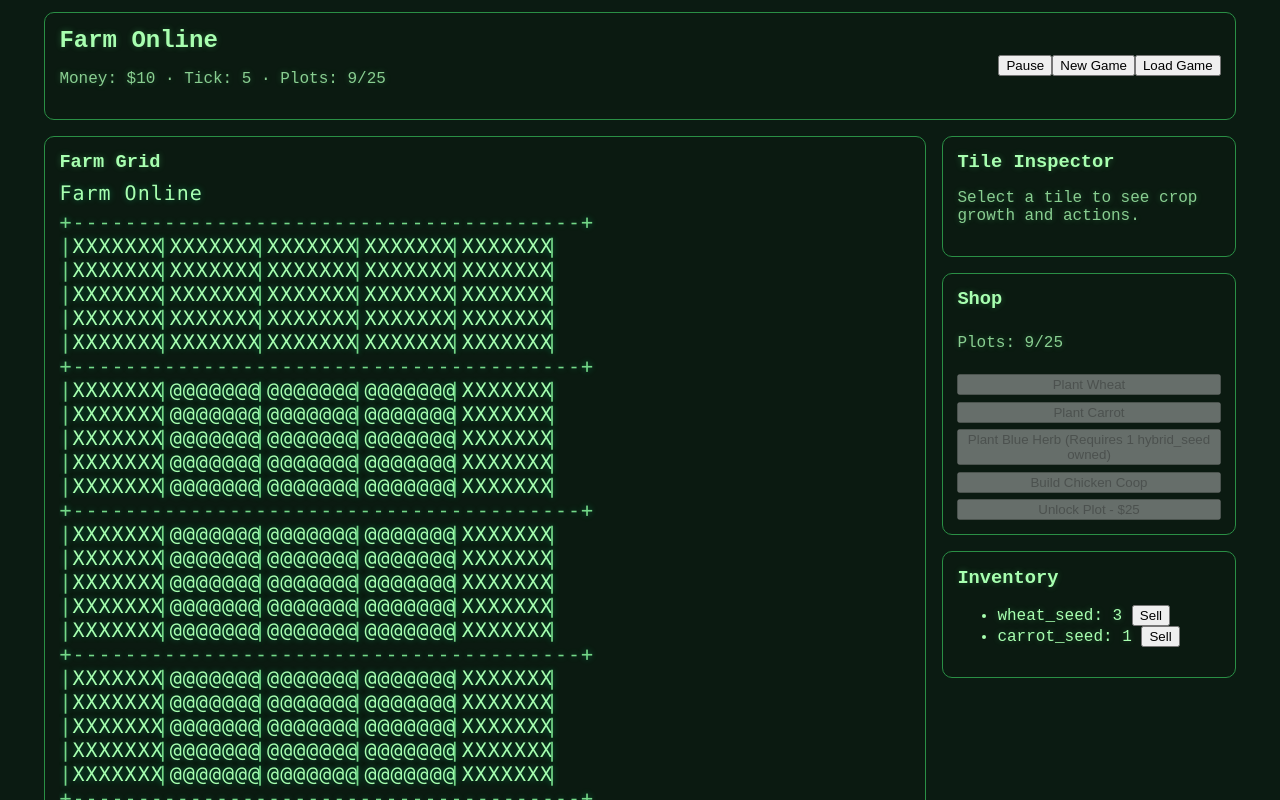
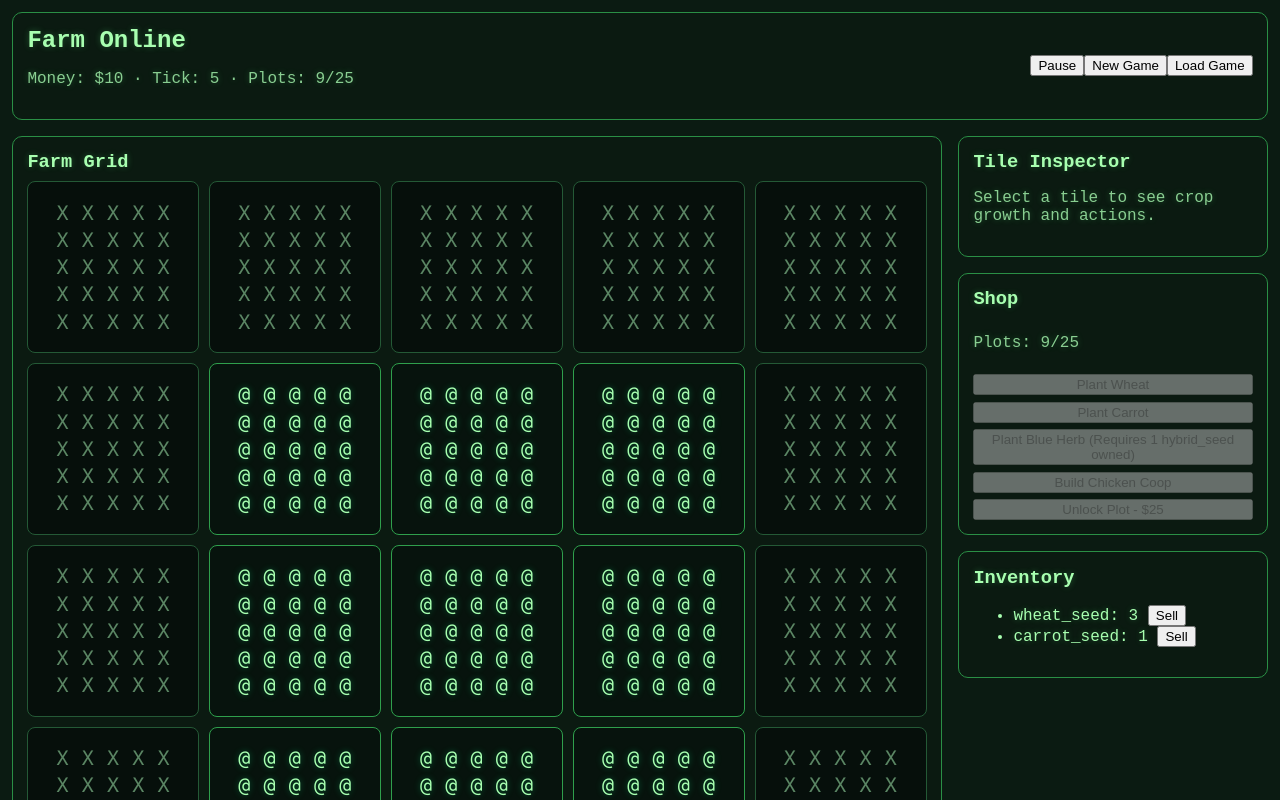
Before and after one commit to believeshe123-coder/Farm-Online, a React (Vite) app: page / in a window 1280 px wide. Shown: the top 800 px of the page. Built offline with nearby package versions, Linux system fonts and the light colour scheme.

Commit message:
Fill each farm plot with 5x5 ASCII pattern

```diff
--- a/src/render/asciiBoard.js
+++ b/src/render/asciiBoard.js
@@ -1,7 +1,4 @@
-const TILE_WIDTH = 7;
-const TILE_HEIGHT = 5;
-
-function tileToAsciiCell(tile, isUnlocked) {
+export function tileToAsciiCell(tile, isUnlocked) {
   if (!isUnlocked) {
     return 'XXXXXXX';
   }
@@ -14,55 +11,8 @@ function tileToAsciiCell(tile, isUnlocked) {
     case 'coop':
       return 'CCCCCCC';
     case 'tilled':
-      return '.......';
     case 'empty':
     default:
       return '@@@@@@@';
   }
 }
-
-export function buildAsciiBoard(state) {
-  const { tiles, gridSize, selectedTileIndex, unlockedTiles } = state;
-  const totalInnerWidth = gridSize * TILE_WIDTH + (gridSize - 1);
-  const horizontalLine = `+${'-'.repeat(totalInnerWidth)}+`;
-  const boardLines = [[{ text: horizontalLine, className: 'ascii-border' }]];
-
-  for (let row = 0; row < gridSize; row += 1) {
-    for (let tileTextRow = 0; tileTextRow < TILE_HEIGHT; tileTextRow += 1) {
-      const rowTokens = [{ text: '|', className: 'ascii-border' }];
-
-      for (let col = 0; col < gridSize; col += 1) {
-        const index = row * gridSize + col;
-        const tile = tiles[index];
-        const isUnlocked = Boolean(unlockedTiles?.[index]);
-        const classes = ['ascii-cell'];
-
-        if (tile?.type === 'ready') {
-          classes.push('is-ready');
-        }
-
-        if (selectedTileIndex === index) {
-          classes.push('is-selected');
-        }
-
-        rowTokens.push({ text: tileToAsciiCell(tile, isUnlocked), className: classes.join(' ') });
-
-        if (col < gridSize - 1) {
-          rowTokens.push({ text: '|', className: 'ascii-border' });
-        }
-      }
-
-      rowTokens.push({ text: '|', className: 'ascii-border' });
-      boardLines.push(rowTokens);
-    }
-
-    boardLines.push([{ text: horizontalLine, className: 'ascii-border' }]);
-  }
-
-  return {
-    headerLines: ['Farm Online'],
-    boardLines,
-  };
-}
-
-export const ASCII_TILE_WIDTH = TILE_WIDTH;
--- a/src/styles.css
+++ b/src/styles.css
@@ -21,7 +21,7 @@ body {
 }
 
 .app-shell {
-  width: 95vw;
+  width: 100%;
   max-width: none;
   margin: 0 auto;
   min-height: 100vh;
@@ -73,88 +73,87 @@ h3 {
   flex-direction: column;
 }
 
-.ascii-scroll-wrap {
+.ascii-grid-wrap {
+  width: 100%;
   overflow: auto;
-  padding-bottom: 0.15rem;
   flex: 1;
 }
 
-.ascii-header,
-.ascii-board {
-  margin: 0;
-  font-family: ui-monospace, SFMono-Regular, Menlo, Monaco, Consolas, "Liberation Mono", "Courier New", monospace;
-  font-size: 20px;
-  line-height: 1.2;
-  letter-spacing: 1px;
-  text-shadow: 0 0 6px rgba(0, 255, 140, 0.35);
-  white-space: pre;
+.ascii-grid {
+  display: grid;
+  width: 100%;
+  gap: 10px;
 }
 
-.ascii-header {
-  margin-bottom: 0.3rem;
+.ascii-grid-tile {
+  aspect-ratio: 1 / 1;
+  width: 100%;
+  min-width: 0;
+  border: 1px solid #2f9f4c;
+  border-radius: 8px;
+  background: rgba(7, 20, 13, 0.95);
+  color: #a8ffb0;
+  display: grid;
+  place-items: stretch;
+  font-family: ui-monospace, SFMono-Regular, Menlo, Monaco, Consolas, "Liberation Mono", "Courier New", monospace;
+  font-size: clamp(18px, 1.6vw, 20px);
+  line-height: 1;
+  letter-spacing: 0.04em;
+  text-shadow: 0 0 6px rgba(0, 255, 140, 0.35);
+  cursor: pointer;
+  transition: border-color 120ms ease, box-shadow 120ms ease, transform 120ms ease;
 }
 
-.ascii-board {
-  overflow-x: auto;
+.ascii-grid-pattern {
+  display: grid;
+  grid-template-columns: repeat(5, 1fr);
+  grid-template-rows: repeat(5, 1fr);
+  width: 100%;
+  height: 100%;
+  padding: 10%;
+  align-items: center;
+  justify-items: center;
 }
 
-
-.ascii-board-wrap {
-  --cell-width: 7ch;
-  --separator-width: 1ch;
-  --line-height: 1.2em;
-  --tile-row-height: calc(var(--line-height) * 5);
-  --row-gap: calc(var(--line-height) * 1);
-  position: relative;
+.ascii-grid-glyph {
+  font-size: clamp(18px, 1.6vw, 20px);
+  line-height: 1;
   display: inline-block;
-  min-width: 100%;
 }
 
-.ascii-line {
-  display: block;
-  height: var(--line-height);
+.ascii-grid-tile:hover {
+  border-color: #56d775;
+  box-shadow: inset 0 0 0 1px rgba(86, 215, 117, 0.4);
 }
 
-.ascii-border {
-  color: #74d888;
-}
-
-.ascii-cell {
-  display: inline-block;
-  width: var(--cell-width);
-}
-
-.ascii-cell.is-ready {
-  color: #d7ff9d;
-}
-
-.ascii-cell.is-selected {
-  background: #a8ffb0;
-  color: #0b1b12;
+.ascii-grid-tile.is-locked {
+  color: #5b8664;
+  background: rgba(6, 14, 10, 0.9);
+  border-color: #245936;
   text-shadow: none;
 }
 
-.ascii-grid-overlay {
-  position: absolute;
-  left: 1ch;
-  top: calc(var(--line-height) + 1px);
-  display: grid;
-  grid-template-columns: repeat(var(--grid-size), var(--cell-width));
-  grid-template-rows: repeat(var(--grid-size), var(--tile-row-height));
-  column-gap: var(--separator-width);
-  row-gap: var(--row-gap);
-  pointer-events: none;
+.ascii-grid-tile.is-ready {
+  border-color: #b2ff63;
+  box-shadow: 0 0 12px rgba(178, 255, 99, 0.28), inset 0 0 0 1px rgba(178, 255, 99, 0.3);
 }
 
-.ascii-grid-hitbox {
-  width: var(--cell-width);
-  height: var(--tile-row-height);
-  background: transparent;
+.ascii-grid-tile.is-selected {
+  border-width: 2px;
+  border-color: #8dffac;
+  box-shadow: 0 0 0 2px rgba(141, 255, 172, 0.25), inset 0 0 0 2px rgba(141, 255, 172, 0.35);
+}
+
+.sr-only {
+  position: absolute;
+  width: 1px;
+  height: 1px;
+  padding: 0;
+  margin: -1px;
+  overflow: hidden;
+  clip: rect(0, 0, 0, 0);
+  white-space: nowrap;
   border: 0;
-  padding: 0;
-  margin: 0;
-  cursor: pointer;
-  pointer-events: auto;
 }
 
 .hud {
--- a/src/ui/AsciiBoard.jsx
+++ b/src/ui/AsciiBoard.jsx
@@ -1,47 +1,37 @@
-import { buildAsciiBoard } from '../render/asciiBoard';
+import { tileToAsciiCell } from '../render/asciiBoard';
 
 export default function AsciiBoard({ tiles, gridSize, unlockedTiles, selectedTileIndex, onSelectTile }) {
-  const { headerLines, boardLines } = buildAsciiBoard({
-    tiles,
-    gridSize,
-    unlockedTiles,
-    selectedTileIndex,
-  });
-
   return (
     <section className="grid-panel ascii-panel">
       <h3>Farm Grid</h3>
-      <div className="ascii-scroll-wrap">
-        <pre className="ascii-header" aria-label="Farm title">
-          {headerLines.map((line, index) => (
-            <span key={`header-${index}`} className="ascii-line">
-              {line}
-            </span>
-          ))}
-        </pre>
-        <div className="ascii-board-wrap" style={{ '--grid-size': gridSize }}>
-          <pre className="ascii-board" aria-label="ASCII farm board">
-            {boardLines.map((lineTokens, lineIndex) => (
-              <span className="ascii-line" key={`line-${lineIndex}`}>
-                {lineTokens.map((token, tokenIndex) => (
-                  <span key={`line-${lineIndex}-token-${tokenIndex}`} className={token.className}>
-                    {token.text}
-                  </span>
-                ))}
-              </span>
-            ))}
-          </pre>
-          <div className="ascii-grid-overlay" aria-hidden="true">
-            {tiles.map((_, index) => (
+      <div className="ascii-grid-wrap">
+        <div className="ascii-grid" style={{ gridTemplateColumns: `repeat(${gridSize}, 1fr)` }}>
+          {tiles.map((tile, index) => {
+            const isUnlocked = Boolean(unlockedTiles?.[index]);
+            const isReady = tile?.type === 'ready';
+            const isSelected = selectedTileIndex === index;
+            const tileAscii = tileToAsciiCell(tile, isUnlocked);
+            const fillGlyph = tileAscii[0];
+
+            return (
               <button
                 key={index}
                 type="button"
-                className="ascii-grid-hitbox"
-                title={`Tile ${index + 1}`}
+                className={`ascii-grid-tile${isUnlocked ? '' : ' is-locked'}${isReady ? ' is-ready' : ''}${isSelected ? ' is-selected' : ''}`}
+                title={`Tile ${index + 1}: ${tileAscii}`}
                 onClick={() => onSelectTile(index)}
-              />
-            ))}
-          </div>
+              >
+                <span className="ascii-grid-pattern" aria-hidden="true">
+                  {Array.from({ length: 25 }, (_, fillIndex) => (
+                    <span key={`${index}-${fillIndex}`} className="ascii-grid-glyph">
+                      {fillGlyph}
+                    </span>
+                  ))}
+                </span>
+                <span className="sr-only">{tileAscii}</span>
+              </button>
+            );
+          })}
         </div>
       </div>
     </section>
```
